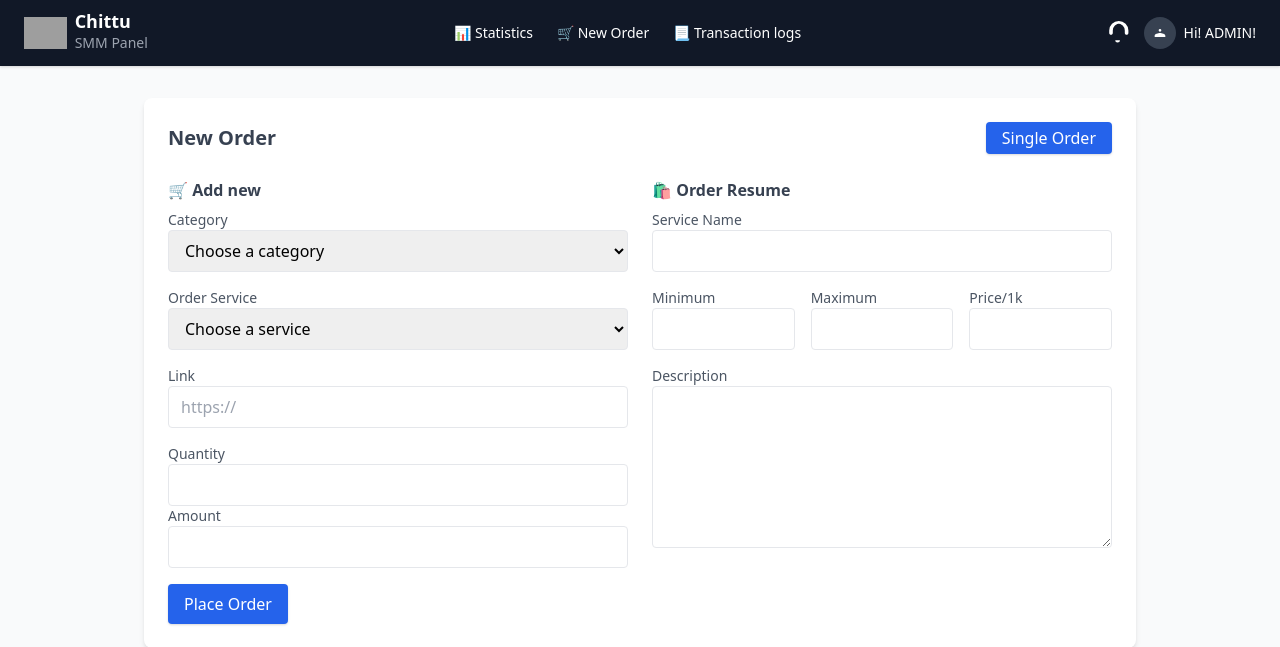
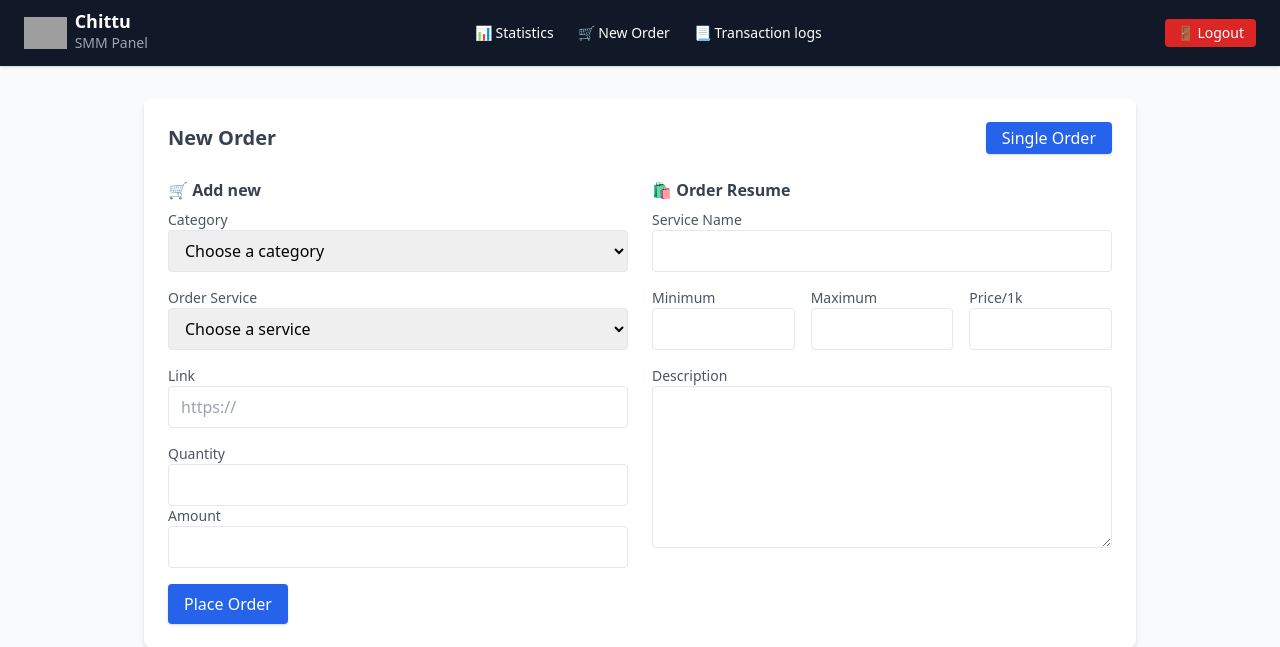
Before and after one commit to mathavan587/chittu, a CodeIgniter app: page /chittu/user in a window 1280 px wide. Shown: the top 647 px of the page. Run offline with CodeIgniter, Linux system fonts and the light colour scheme; the visitor is signed in with stand-in values (Sample User, id 1); data comes from the database, SQL or seed files in the repository; some libraries are stand-ins or nearby versions; grey boxes are pictures that could not be loaded.

Commit message:
24-04-25

```diff
--- a/application/views/user/header.php
+++ b/application/views/user/header.php
@@ -11,8 +11,58 @@
   </head>
     <body class="bg-gray-50 font-sans">
 
-    <!-- Header -->
+    <!-- Header
     <header class="bg-gray-900 text-white shadow">
+  <div class="max-w-7xl mx-auto px-6 py-3 flex justify-between items-center">
+
+    <!-- Logo & Brand -->
+    <!-- <div class="flex items-center space-x-2">
+      <img src="https://chittu.in/assets/logo.png" alt="Logo" class="h-8" />
+      <div>
+        <p class="text-lg font-bold leading-none">Chittu</p>
+        <span class="text-sm text-gray-400">SMM Panel</span>
+      </div>
+    </div> -->
+
+    <!-- Navigation Menu -->
+    <!-- <nav class="hidden md:flex items-center space-x-6 text-sm">
+      <a href="#" class="hover:text-blue-400">📊 Statistics</a>
+      <a href="<?=base_url('user')?>" class="hover:text-blue-400">🛒 New Order</a> -->
+      <!-- <a href="#" class="hover:text-blue-400">📦 Order</a> -->
+      <!-- <a href="#" class="hover:text-blue-400">🧾 Services</a> -->
+      <!-- <a href="#" class="hover:text-blue-400">🔗 API</a> -->
+      <!-- <a href="#" class="hover:text-blue-400 relative">
+        🛟 Support
+        <span class="absolute -top-2 -right-3 bg-blue-500 text-white text-xs rounded-full px-1">0</span> -->
+      <!-- </a> -->
+      <!-- <a href="#" class="hover:text-blue-400">➕ Add funds</a> -->
+      <!-- <a href="<?=base_url('transaction')?>" class="hover:text-blue-400">📃 Transaction logs</a>
+    </nav> -->
+
+    <!-- Right Side -->
+    <!-- <div class="flex items-center space-x-3"> -->
+      <!-- Notification bell -->
+      <!-- <button class="relative focus:outline-none">
+        <svg class="w-6 h-6 fill-current text-white" viewBox="0 0 20 20"><path d="M10 2a6 6 0 00-6 6v2c0 .828-.672 1.5-1.5 1.5S1 10.828 1 10V8a8 8 0 0116 0v2c0 .828-.672 1.5-1.5 1.5S14 10.828 14 10V8a6 6 0 00-6-6zM6 16a2 2 0 004 0H6z"/></svg>
+      </button> -->
+
+      <!-- User Info -->
+      <!-- <div class="flex items-center space-x-2">
+        <div class="bg-gray-700 rounded-full w-8 h-8 flex items-center justify-center">
+          <svg class="w-4 h-4 text-white" fill="currentColor" viewBox="0 0 24 24"><path d="M12 12c2.67 0 8 1.34 8 4v2H4v-2c0-2.66 5.33-4 8-4zm0-2c1.1 0 2-.9 2-2s-.9-2-2-2-2 .9-2 2 .9 2 2 2z"/></svg>
+        </div>
+        <div> -->
+          <!-- <p class="text-sm font-medium">Hi! ADMIN!</p> -->
+          <!-- <p class="text-xs text-green-400">₹0</p> -->
+        <!-- </div>
+      </div>
+    </div>
+  </div>
+</header> -->
+
+
+<!-- Header -->
+<header class="bg-gray-900 text-white shadow">
   <div class="max-w-7xl mx-auto px-6 py-3 flex justify-between items-center">
 
     <!-- Logo & Brand -->
@@ -28,34 +78,30 @@
     <nav class="hidden md:flex items-center space-x-6 text-sm">
       <a href="#" class="hover:text-blue-400">📊 Statistics</a>
       <a href="<?=base_url('user')?>" class="hover:text-blue-400">🛒 New Order</a>
-      <!-- <a href="#" class="hover:text-blue-400">📦 Order</a> -->
-      <!-- <a href="#" class="hover:text-blue-400">🧾 Services</a> -->
-      <!-- <a href="#" class="hover:text-blue-400">🔗 API</a> -->
-      <!-- <a href="#" class="hover:text-blue-400 relative">
-        🛟 Support
-        <span class="absolute -top-2 -right-3 bg-blue-500 text-white text-xs rounded-full px-1">0</span> -->
-      </a>
-      <!-- <a href="#" class="hover:text-blue-400">➕ Add funds</a> -->
       <a href="<?=base_url('transaction')?>" class="hover:text-blue-400">📃 Transaction logs</a>
     </nav>
 
     <!-- Right Side -->
-    <div class="flex items-center space-x-3">
+    <div class="flex items-center space-x-4">
       <!-- Notification bell -->
-      <button class="relative focus:outline-none">
+      <!-- <button class="relative focus:outline-none">
         <svg class="w-6 h-6 fill-current text-white" viewBox="0 0 20 20"><path d="M10 2a6 6 0 00-6 6v2c0 .828-.672 1.5-1.5 1.5S1 10.828 1 10V8a8 8 0 0116 0v2c0 .828-.672 1.5-1.5 1.5S14 10.828 14 10V8a6 6 0 00-6-6zM6 16a2 2 0 004 0H6z"/></svg>
-      </button>
+      </button> -->
 
       <!-- User Info -->
       <div class="flex items-center space-x-2">
-        <div class="bg-gray-700 rounded-full w-8 h-8 flex items-center justify-center">
-          <svg class="w-4 h-4 text-white" fill="currentColor" viewBox="0 0 24 24"><path d="M12 12c2.67 0 8 1.34 8 4v2H4v-2c0-2.66 5.33-4 8-4zm0-2c1.1 0 2-.9 2-2s-.9-2-2-2-2 .9-2 2 .9 2 2 2z"/></svg>
-        </div>
+        <!-- <div class="bg-gray-700 rounded-full w-8 h-8 flex items-center justify-center"> -->
+          <!-- <svg class="w-4 h-4 text-white" fill="currentColor" viewBox="0 0 24 24"><path d="M12 12c2.67 0 8 1.34 8 4v2H4v-2c0-2.66 5.33-4 8-4zm0-2c1.1 0 2-.9 2-2s-.9-2-2-2-2 .9-2 2 .9 2 2 2z"/></svg> -->
+        <!-- </div> -->
         <div>
-          <p class="text-sm font-medium">Hi! ADMIN!</p>
-          <!-- <p class="text-xs text-green-400">₹0</p> -->
+          <!-- <p class="text-sm font-medium">Hi! ADMIN!</p> -->
         </div>
       </div>
+
+      <!-- Logout Button -->
+      <a href="<?=base_url('logout')?>" class="text-sm bg-red-600 hover:bg-red-700 text-white px-3 py-1 rounded transition">
+        🚪 Logout
+      </a>
     </div>
   </div>
 </header>
```
